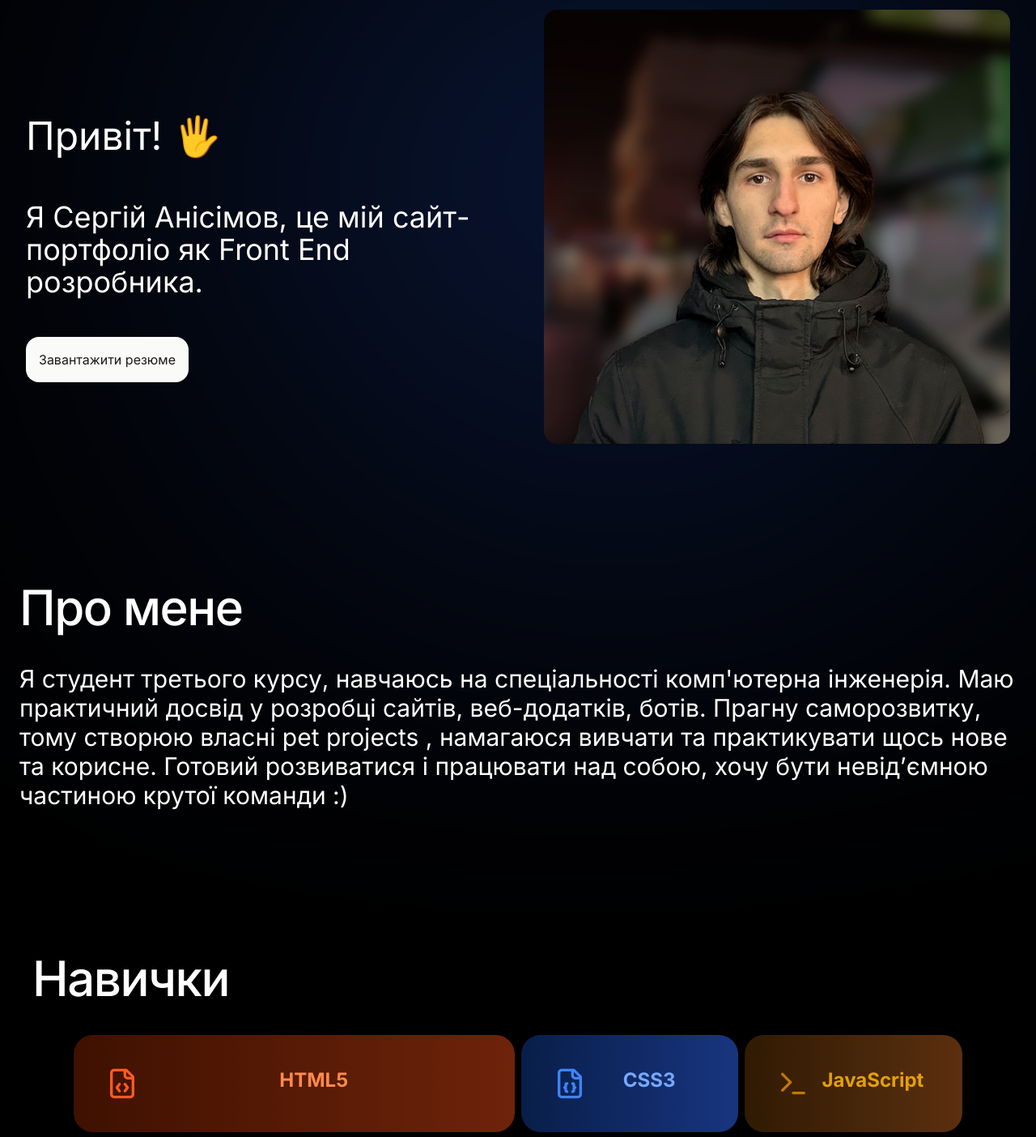
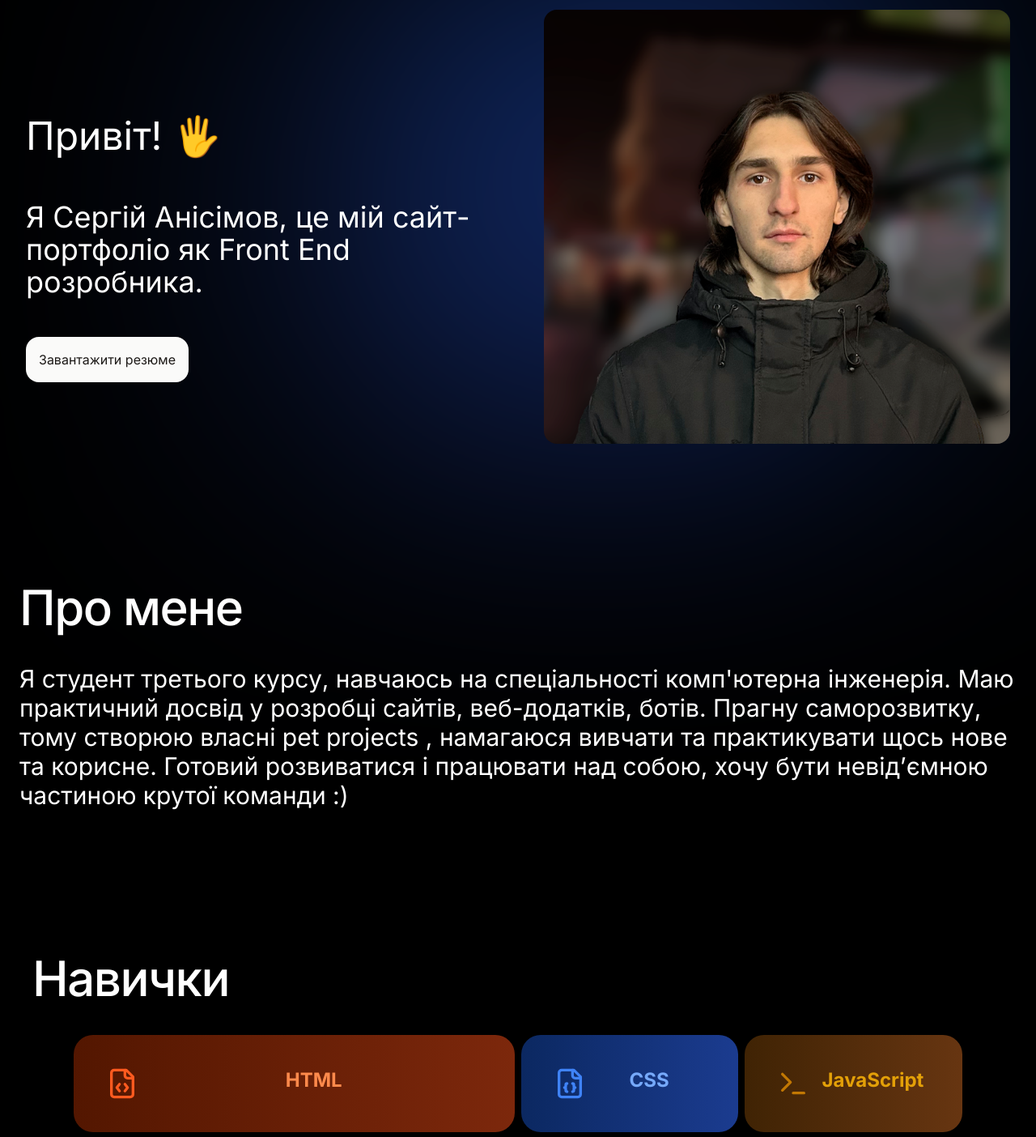
Before and after one commit to soanisimov/soanisimov-react, a React (Vite) app: page / in a window 1280 px wide. Shown: the part 120-1524 px from the top of the page at 81% size. Built offline with nearby package versions, Linux system fonts and the light colour scheme.

Commit message:
update23/12

```diff
--- a/src/components/BentoBlock.jsx
+++ b/src/components/BentoBlock.jsx
@@ -14,8 +14,8 @@ const BentoBlock = ({ title, description, icon: Icon, colorClass, span = false }
 
     return (
         <div
-            className={`bg-gradient-to-r from-${colorClass}-600/30 to-${colorClass}-800/80 rounded-3xl p-10 group
-                hover:bg-gradient-to-r hover:from-${colorClass}-500/30 hover:to-${colorClass}-600/100 transition-all duration-300
+            className={`bg-gradient-to-r from-${colorClass}-600/40 to-${colorClass}-800/90 rounded-3xl p-10 group
+                hover:bg-gradient-to-r hover:from-${colorClass}-600/50 hover:to-${colorClass}-600/100 transition-all duration-300
                 ${span ? 'md:col-span-2' : ''}`}
         >
             <motion.div
--- a/src/components/BentoGird.jsx
+++ b/src/components/BentoGird.jsx
@@ -9,8 +9,8 @@ import BentoBlock from './BentoBlock';
 
 const BentoGrid = () => {
     const blocks = [
-        { title: 'HTML5', icon: FileCode, colorClass: 'orange', span: true },
-        { title: 'CSS3', icon: FileJson, colorClass: 'blue' },
+        { title: 'HTML', icon: FileCode, colorClass: 'orange', span: true },
+        { title: 'CSS', icon: FileJson, colorClass: 'blue' },
         { title: 'JavaScript', icon: Terminal, colorClass: 'yellow' },
         { title: 'React', icon: Cpu, colorClass: 'cyan' },
         { title: 'Node.js', icon: Database, colorClass: 'green' },
@@ -25,8 +25,8 @@ const BentoGrid = () => {
     ];
 
     return (
-        <section className="min-h-screen flex flex-col justify-center px-4 md:px-10">
-            <h1 className="text-6xl md:text-6xl font-medium tracking-tight mb-10" id="experience" >
+        <section className="min-h-screen flex flex-col justify-center px-2 md:px-10">
+            <h1 className="text-6xl md:text-6xl font-medium tracking-tight mb-10" id="experience">
                 Навички
             </h1>
             <div className="max-w-full mx-auto" >
--- a/src/components/BlurBackground.jsx
+++ b/src/components/BlurBackground.jsx
@@ -20,14 +20,14 @@ const BlurBackground = React.memo(() => {
     }), []);
 
     return (
-        <div className="fixed top-0 left-0 w-full h-full overflow-hidden -z-10 pointer-events-none flex justify-center items-center filter blur-[300px]">
+        <div className="fixed top-0 left-0 w-full h-full overflow-hidden -z-10 pointer-events-none flex justify-center items-center filter blur-[200px]">
             <motion.div
                 className="bg-blue-600 w-[380px] h-[280px] rounded-full absolute"
                 variants={circleVariants}
                 animate="animate4"
             />
             <motion.div
-                className="bg-purple-800 w-[390px] h-[290px] rounded-full absolute"
+                className="bg-purple-700 w-[390px] h-[290px] rounded-full absolute"
                 variants={circleVariants}
                 animate="animate5"
             />
--- a/src/components/contacts.jsx
+++ b/src/components/contacts.jsx
@@ -29,7 +29,7 @@ export const CONTACT_CONTENT = {
             icon: "RiFileDownloadLine",
         }
     ],
-    footerText: `Анісімов Сергій • ${new Date().getFullYear()}`,
+    footerText: `Сергій Анісімов • ${new Date().getFullYear()}`,
 };
 
 const Contacts = () => {
@@ -54,7 +54,7 @@ const Contacts = () => {
             </motion.p>
 
 
-            <div className="flex space-x-6 mt-8">
+            <div className="flex space-x-6 mt-8 ">
                 {CONTACT_CONTENT.socialLinks.map((link, index) => {
                     const Icon =
                         link.icon === "RiTwitterXFill"
@@ -88,6 +88,7 @@ const Contacts = () => {
                             whileInView="visible"
                             custom={1.0 + index * 0.2}
                             variants={iconVariants}
+                            className="hover:scale-125 transition-all duration-300 "
                         >
                             <Icon size={70}/>
                         </motion.a>
```
Also changed, not shown: src/components/navbar.jsx (+16 -9 lines).
